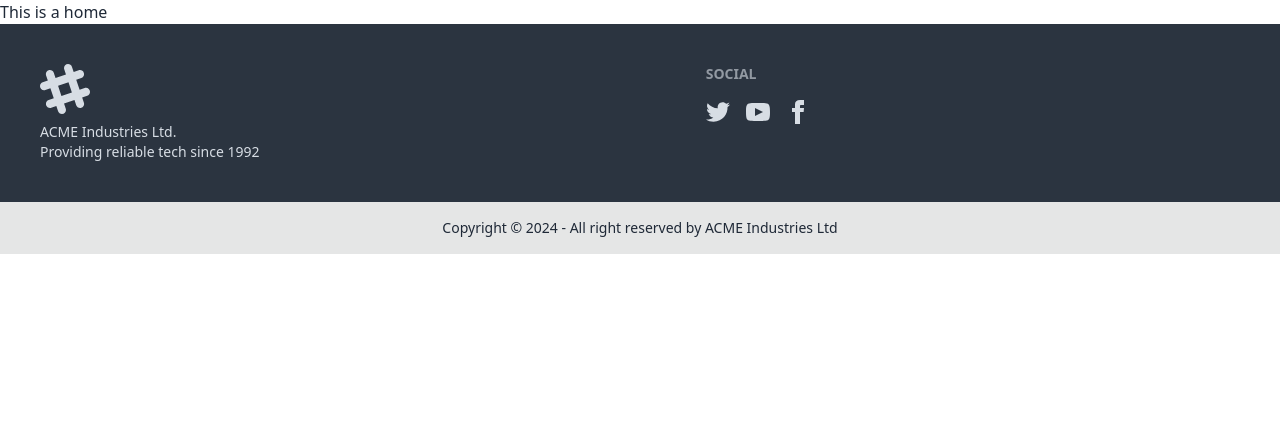
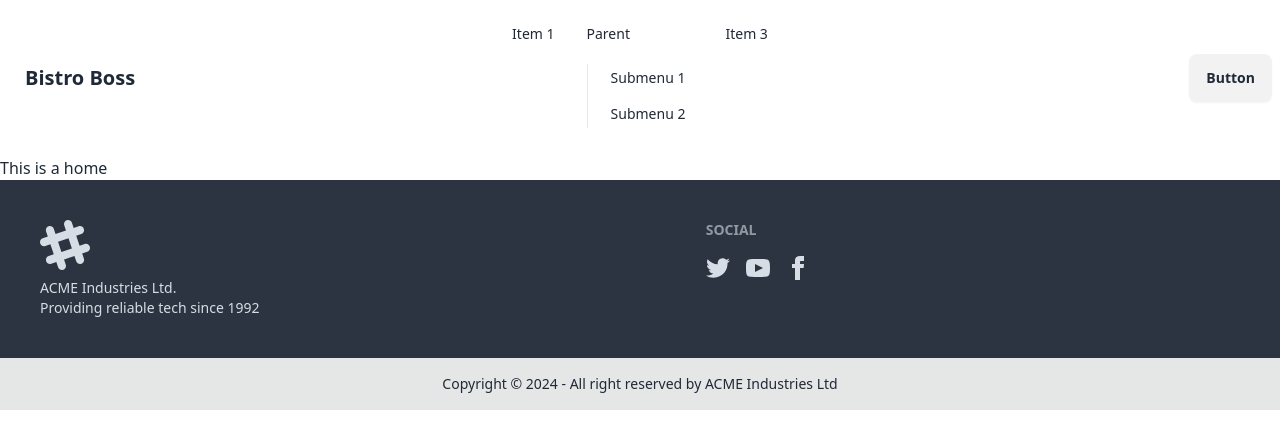
Before and after one commit to mdsaifulislamrafel/bistro-boss-client, a React (Vite) app: page / in a window 1280 px wide. Shown: the top 448 px of the page. Built offline with nearby package versions, Linux system fonts and the light colour scheme.

Commit message:
navbar added

```diff
--- a/src/Layout/Main.jsx
+++ b/src/Layout/Main.jsx
@@ -1,9 +1,11 @@
 import { Outlet } from "react-router-dom";
 import Footer from "../pages/Shard/Footer/Footer";
+import NavBar from "../pages/Shard/NavBar/NavBar";
 
 const Main = () => {
     return (
         <div>
+            <NavBar />
             <Outlet />
             <Footer />
         </div>
--- /dev/null
+++ b/src/pages/Shard/NavBar/NavBar.jsx
@@ -0,0 +1,40 @@
+const NavBar = () => {
+    const navOptions = <>
+        <li><a>Item 1</a></li>
+        <li>
+            <a>Parent</a>
+            <ul className="p-2">
+                <li><a>Submenu 1</a></li>
+                <li><a>Submenu 2</a></li>
+            </ul>
+        </li>
+        <li><a>Item 3</a></li>
+    </>
+    return (
+        <>
+            <div className="navbar bg-base-100">
+                <div className="navbar-start">
+                    <div className="dropdown">
+                        <div tabIndex={0} role="button" className="btn btn-ghost lg:hidden">
+                            <svg xmlns="http://www.w3.org/2000/svg" className="h-5 w-5" fill="none" viewBox="0 0 24 24" stroke="currentColor"><path strokeLinecap="round" strokeLinejoin="round" strokeWidth="2" d="M4 6h16M4 12h8m-8 6h16" /></svg>
+                        </div>
+                        <ul tabIndex={0} className="menu menu-sm dropdown-content mt-3 z-[1] p-2 shadow bg-base-100 rounded-box w-52">
+                            {navOptions}
+                        </ul>
+                    </div>
+                    <a className="btn btn-ghost text-xl">Bistro Boss</a>
+                </div>
+                <div className="navbar-center hidden lg:flex">
+                    <ul className="menu menu-horizontal px-1">
+                        {navOptions}
+                    </ul>
+                </div>
+                <div className="navbar-end">
+                    <a className="btn">Button</a>
+                </div>
+            </div>
+        </>
+    );
+};
+
+export default NavBar;
```
